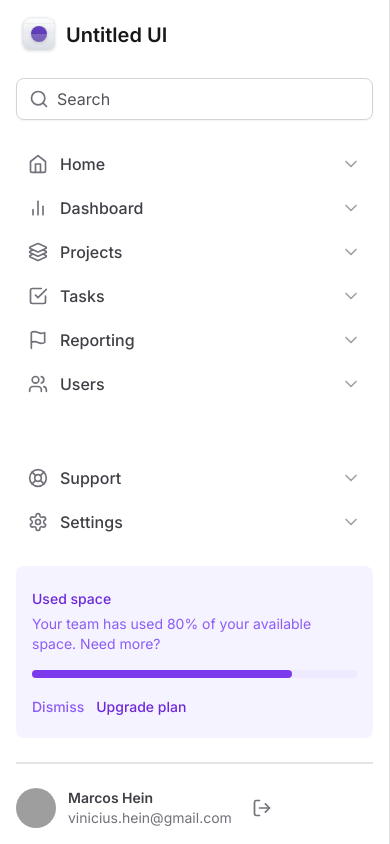
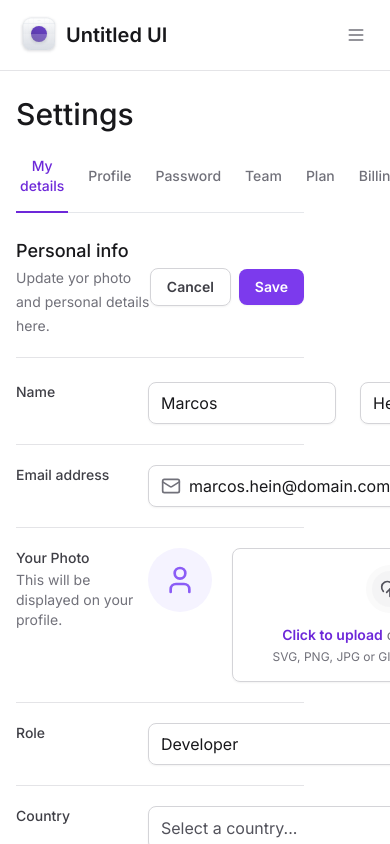
Before and after one commit to marcos-hein/tailwind-next, a Next.js app: page / in a window 390 px wide. Shown: the top 844 px of the page. Built offline with nearby package versions, Linux system fonts and the light colour scheme; grey boxes are pictures that could not be loaded.

Commit message:
feat: sidebar opening

```diff
--- a/package.json
+++ b/package.json
@@ -10,6 +10,7 @@
   },
   "dependencies": {
     "@formkit/auto-animate": "^0.8.1",
+    "@radix-ui/react-collapsible": "^1.0.3",
     "@radix-ui/react-select": "^2.0.0",
     "@radix-ui/react-tabs": "^1.0.4",
     "framer-motion": "^10.16.4",
--- a/src/app/layout.tsx
+++ b/src/app/layout.tsx
@@ -20,7 +20,9 @@
       <body className={inter.className}>
         <div className="grid min-h-screen grid-cols-app">
           <Sidebar />
-          <main className="px-8 pb-12 pt-8">{children}</main>
+          <main className="px-4 pb-12 pt-24 lg:col-start-2 lg:px-8 lg:pt-8">
+            {children}
+          </main>
         </div>
       </body>
     </html>
--- a/src/components/Sidebar/index.tsx
+++ b/src/components/Sidebar/index.tsx
@@ -1,3 +1,5 @@
+'use client'
+
 import {
   BarChart2,
   CheckSquare,
@@ -8,18 +10,32 @@
   Search,
   Settings,
   Users,
+  Menu,
 } from 'lucide-react'
 import { Logo } from './Logo'
 import { NavItem } from './NavItem'
 import { UsedSpaceWidget } from './UsedSpaceWidget'
 import { Profile } from './Profile'
+import * as Collapsible from '@radix-ui/react-collapsible'
 import { Input } from '../Input'
+import { Button } from '../Button'
 
 export function Sidebar() {
   return (
-    <aside className="fixed bottom-0 left-0 right-0 top-0 z-20 flex flex-col gap-6 border-r border-zinc-200 bg-white p-4 lg:relative lg:right-auto lg:w-80 lg:border-r lg:px-5 lg:py-8">
+    <Collapsible.Root className="fixed left-0 right-0 top-0 z-20 flex flex-col gap-6 border-b border-zinc-200 bg-white p-4 data-[state=open]:bottom-0 lg:right-auto lg:w-80 lg:border-r lg:px-5 lg:py-8 lg:data-[state=closed]:bottom-0">
+      <div className="flex items-center justify-between">
         <Logo />
+        <Collapsible.Trigger asChild className="lg:hidden">
+          <Button variant="ghost">
+            <Menu className="h-5 w-5 text-zinc-500" />
+          </Button>
+        </Collapsible.Trigger>
+      </div>
 
+      <Collapsible.Content
+        forceMount
+        className="flex flex-1 flex-col gap-6 data-[state=closed]:hidden lg:data-[state=closed]:flex"
+      >
         <Input.Root>
           <Input.Prefix>
             <Search className="h-5 w-5 text-zinc-500" />
@@ -47,6 +63,7 @@
           <div className="h-px w-full border border-zinc-200" />
           <Profile />
         </div>
-    </aside>
+      </Collapsible.Content>
+    </Collapsible.Root>
   )
 }
```
Also changed, not shown: 1 other file (tests, documents, lock files or other folders). Lines whose indentation alone changed are shown as unchanged.
